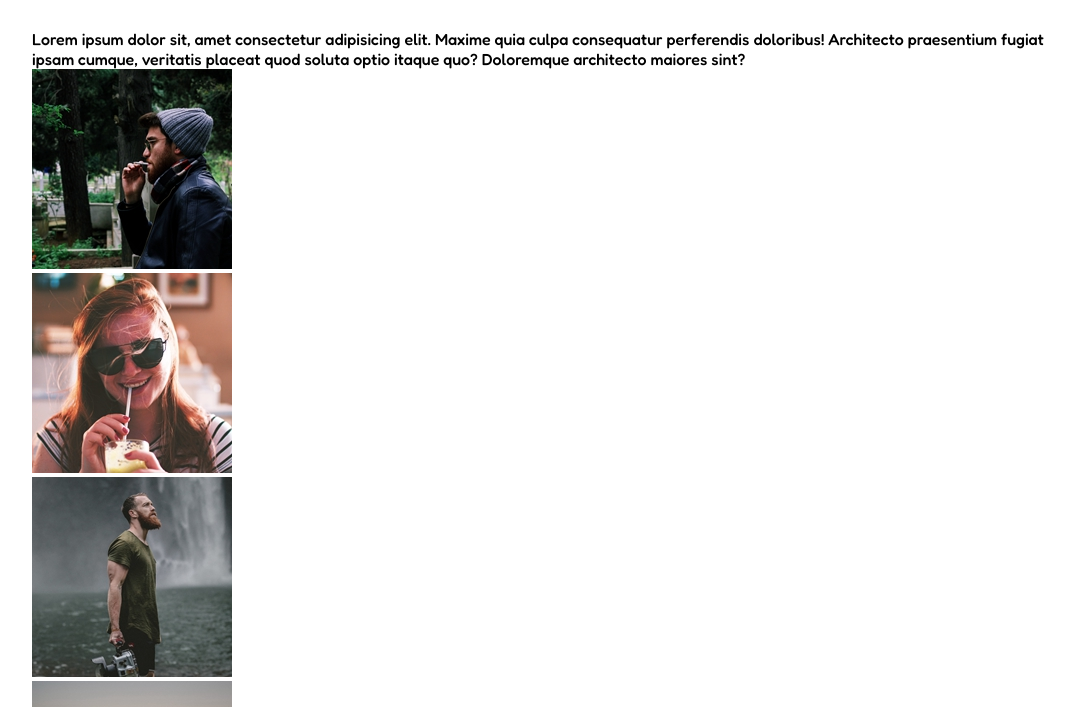
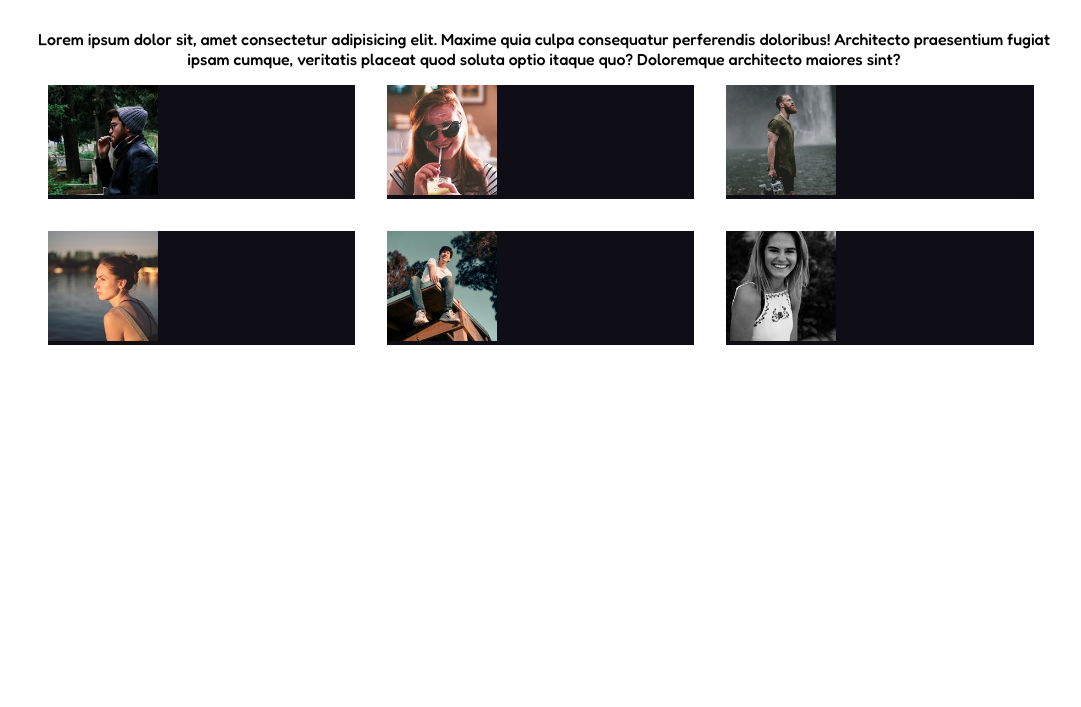
Before and after one commit to FabioVasi/html-css-float-cards, a plain HTML site: page index.html in a window 1280 px wide. Shown: the part 93-800 px from the top of the page, without its empty margins (96-1177 px from the left). Drawn offline with Linux system fonts and the light colour scheme.

Commit message:
add background

```diff
--- a/asset/style.css
+++ b/asset/style.css
@@ -22,6 +22,17 @@ body{
     max-width: 1170px;
     margin:auto;
     width: 80%;
+    text-align: center;
+}
+.text-center{
+    text-align: left;
+}
+.team{
+    float: left;
+    width: calc(90% / 3);
+    background-color: #0f0e17;
+    margin: 1rem;
+    color: white;
 }
 .clearfix::after{
 	content: "";
--- a/index.html
+++ b/index.html
@@ -17,31 +17,35 @@
         Lorem ipsum dolor sit, amet consectetur adipisicing elit. Maxime quia culpa consequatur perferendis doloribus! Architecto praesentium fugiat ipsam cumque, veritatis placeat quod soluta optio itaque quo? Doloremque architecto maiores sint?
         <div class="row text-center clearfix">
 
-          <div>
+          <div class="team">
 
-            <img src="./asset/img/male1.png" alt="">
-          </div>
-          <div>
-
-            <img src="./asset/img/female1.png" alt="">
-          </div>
-          <div>
-
-            <img src="./asset/img/male2.png" alt="">
-          </div>
-          <div>
-
-            <img src="./asset/img/female2.png" alt="">
+            <img src="./asset/img/male1.png" height="110px" alt="">
+            <h3></h3>
           </div>
 
-          <div>
+          <div class="team">
 
-            <img src="./asset/img/male3.png" alt="">
+            <img src="./asset/img/female1.png" height="110px" alt="">
           </div>
 
-          <div>
+          <div class="team">
 
-            <img src="./asset/img/female3.png" alt="">
+            <img src="./asset/img/male2.png" height="110px" alt="">
+          </div>
+
+          <div class="team">
+
+            <img src="./asset/img/female2.png" height="110px" alt="">
+          </div>
+
+          <div class="team">
+
+            <img src="./asset/img/male3.png" height="110px" alt="">
+          </div>
+
+          <div class="team">
+
+            <img src="./asset/img/female3.png" height="110px" alt="">
           </div>
 
         </div>
```
